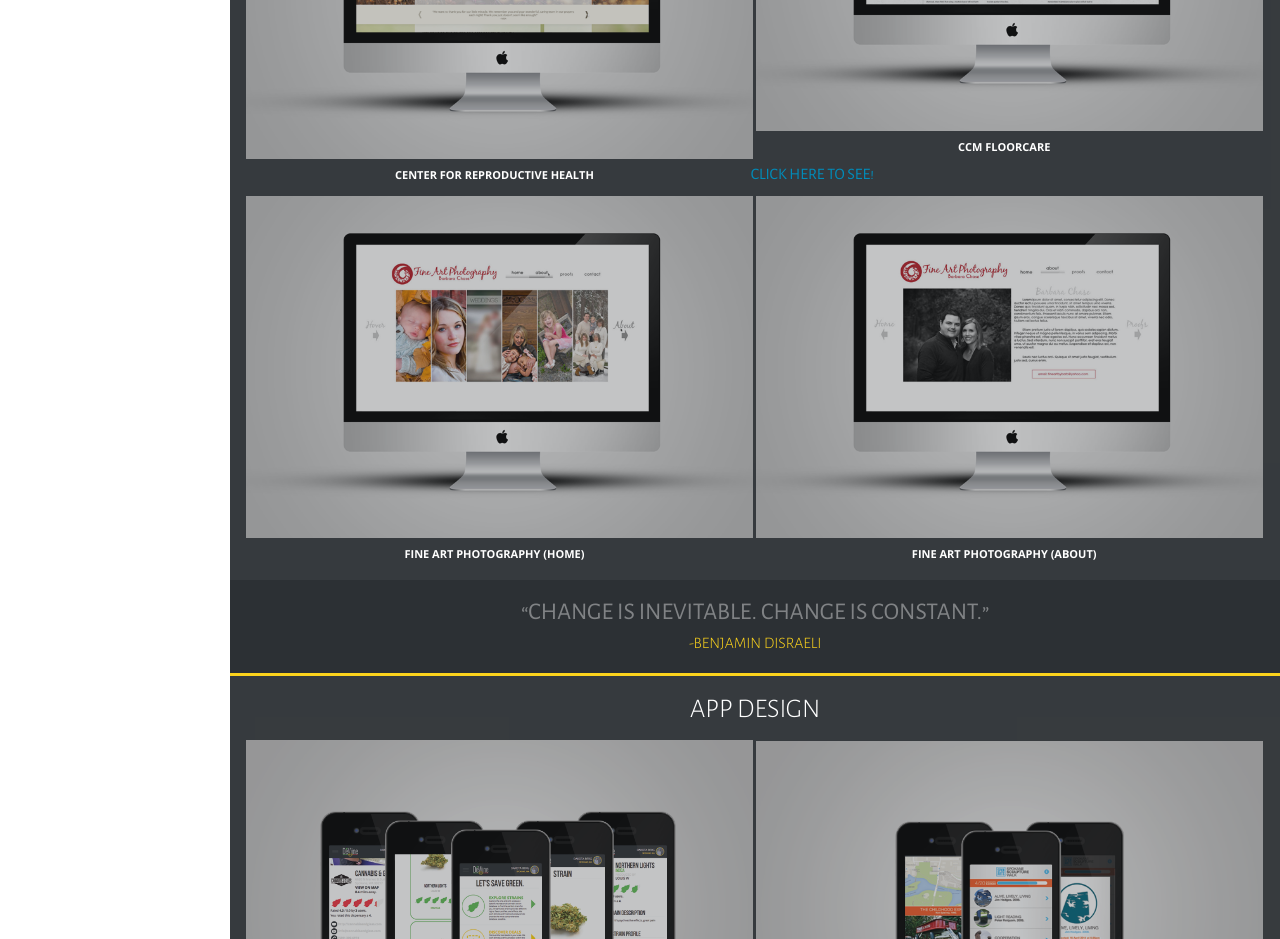
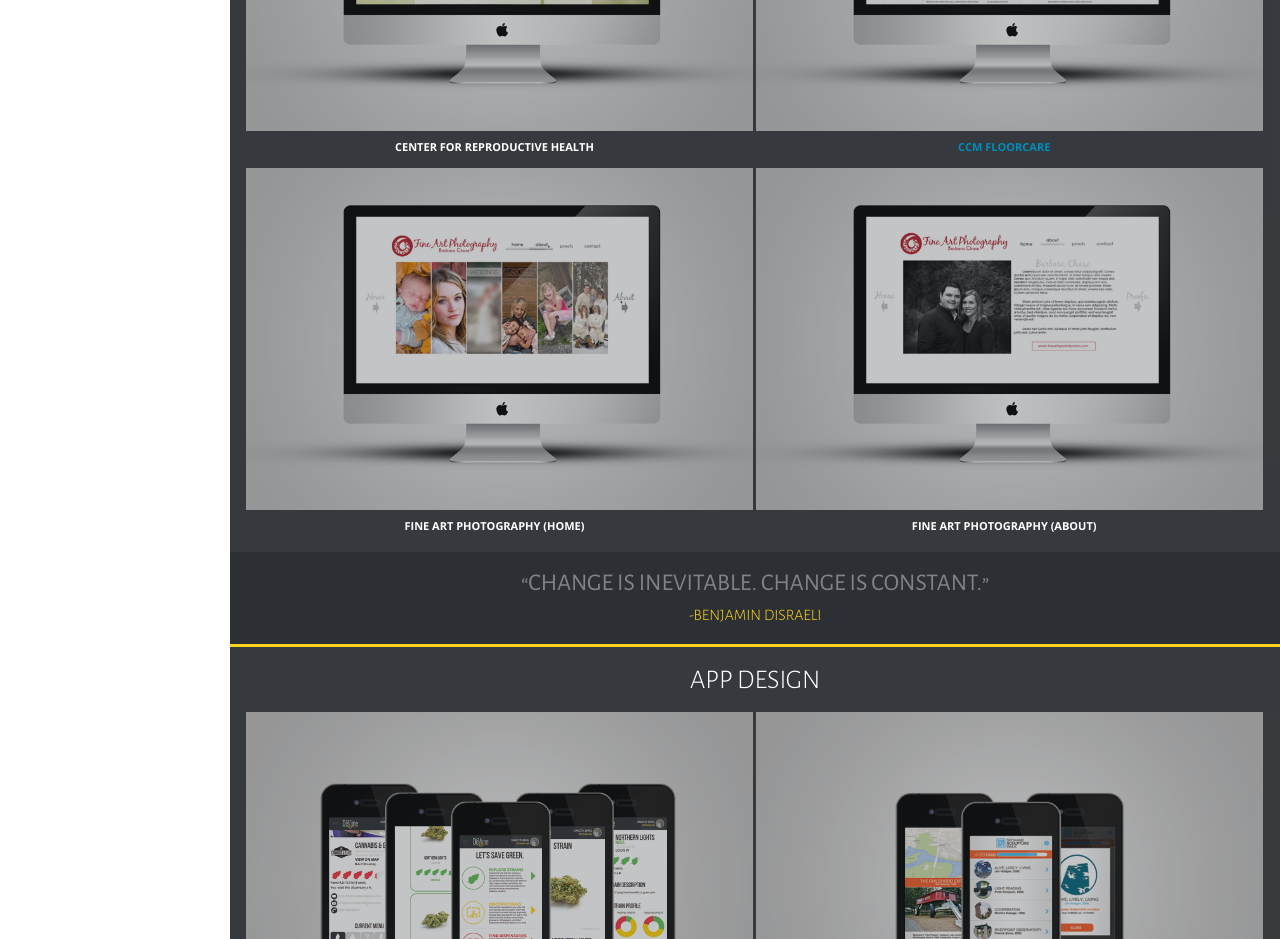
Before and after one commit to dakotaberg123/dakotaberg123.github.io, a plain HTML site: page index.html in a window 1280 px wide. Shown: the part 5380-6319 px from the top of the page. Drawn offline with nearby package versions, Linux system fonts and the light colour scheme.

Commit message:
Updated ccmfloorcare.com link

```diff
--- a/index.html
+++ b/index.html
@@ -342,7 +342,7 @@
           <li>
             <a href="img/CCM_Web_Mockup.png" data-imagelightbox="f">
             <img src="img/CCM_Web_Mockup.png" alt="Web Re-Design for CCM Floorcare." ></a>
-            <h4>CCM Floorcare</h4> <a href="http://www.ccmfloorcare.com">Click Here to see!</a>
+            <h4><a href="http://www.ccmfloorcare.com">CCM Floorcare</a></h4>
           </li>
           <li>
             <a href="img/finearthome_Mockup.png">
```
